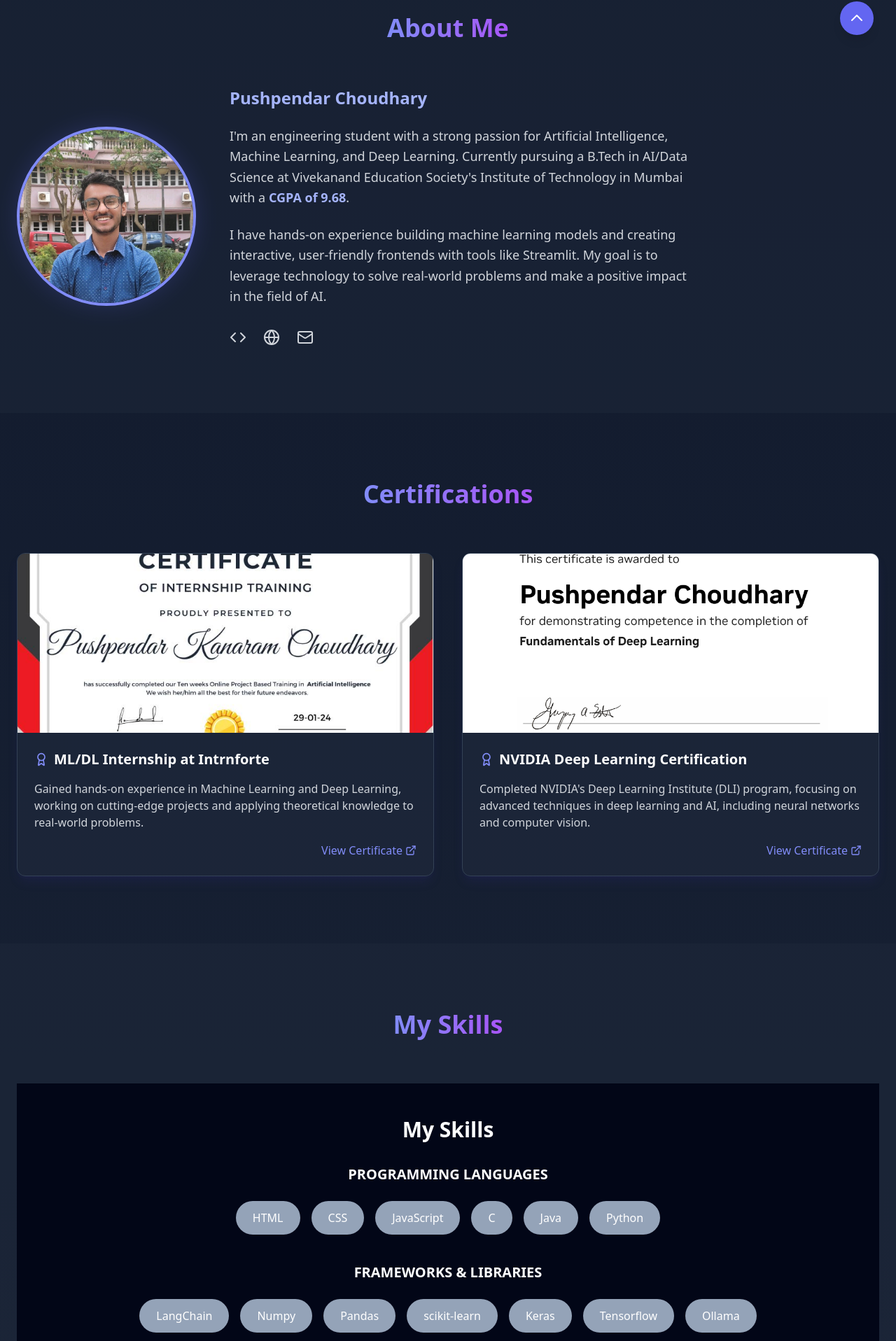
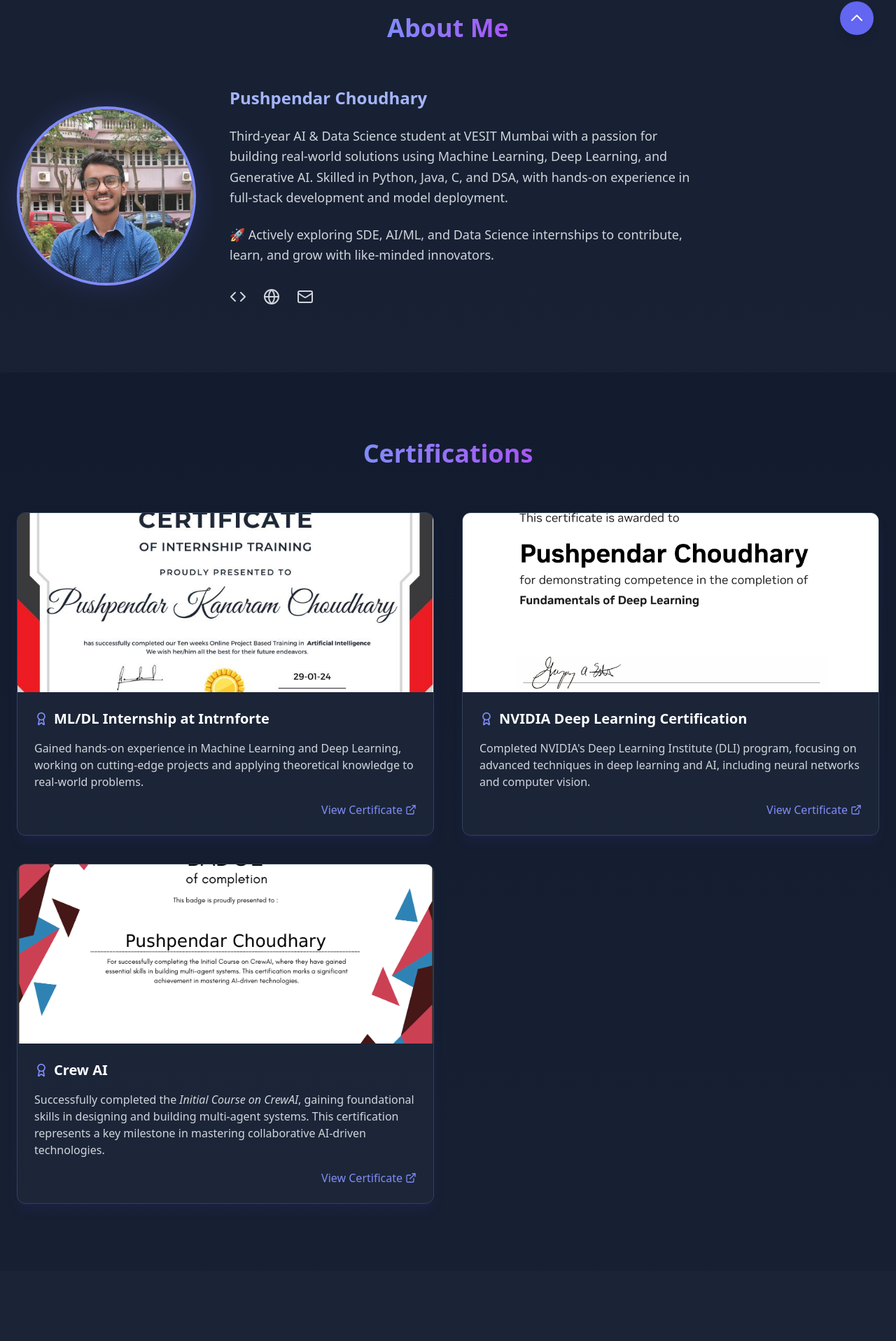
Before and after one commit to pushpendar881/PushpendarChoudhary, a React (Vite) app: page / in a window 1280 px wide. Shown: the part 718-2634 px from the top of the page at 70% size. Built offline with nearby package versions, Linux system fonts and the light colour scheme.

Commit message:
addition of certificate

```diff
--- a/src/pages/Home.jsx
+++ b/src/pages/Home.jsx
@@ -1,6 +1,7 @@
 import avatar from "../assets/OIP.jpg";
 import intern from "../assets/certificate.jpg";
 import nvidia from "../assets/Screenshot 2024-12-22 212105.png";
+import crewai from "../assets/Screenshot 2025-05-22 182315.png";
 import { useState, useEffect } from "react";
 import { Code, Award, Mail, ExternalLink, BookOpen, Globe, Cpu } from "lucide-react";
 import Footer from "./Footer"; // Maintaining your Footer component
@@ -220,14 +221,10 @@
                 <div className="max-w-2xl">
                   <h3 className="text-2xl font-bold mb-6 text-indigo-300">Pushpendar Choudhary</h3>
                   <p className="text-lg text-gray-300 mb-6 leading-relaxed">
-                    I'm an engineering student with a strong passion for Artificial Intelligence, Machine Learning, and Deep Learning.
-                    Currently pursuing a B.Tech in AI/Data Science at Vivekanand Education Society's Institute of Technology in Mumbai
-                    with a <span className="font-semibold text-indigo-300">CGPA of 9.68</span>.
+                  Third-year AI & Data Science student at VESIT Mumbai with a passion for building real-world solutions using Machine Learning, Deep Learning, and Generative AI. Skilled in Python, Java, C, and DSA, with hands-on experience in full-stack development and model deployment.
                   </p>
                   <p className="text-lg text-gray-300 leading-relaxed">
-                    I have hands-on experience building machine learning models and creating interactive,
-                    user-friendly frontends with tools like Streamlit. My goal is to leverage technology to solve
-                    real-world problems and make a positive impact in the field of AI.
+                  🚀 Actively exploring SDE, AI/ML, and Data Science internships to contribute, learn, and grow with like-minded innovators.
                   </p>
 
                   <div className="flex gap-6 mt-8">
@@ -237,7 +234,7 @@
                     <a href="#" className="text-gray-300 hover:text-indigo-400 transition-colors" aria-label="LinkedIn">
                       <Globe size={24} />
                     </a>
-                    <a href="#" className="text-gray-300 hover:text-indigo-400 transition-colors" aria-label="Email">
+                    <a href="https://mail.google.com/mail/?view=cm&fs=1&to=pushpendarchoudhary106@gmail.com" className="text-gray-300 hover:text-indigo-400 transition-colors" aria-label="Email">
                       <Mail size={24} />
                     </a>
                   </div>
@@ -274,10 +271,15 @@
                       and applying theoretical knowledge to real-world problems.
                     </p>
                     <div className="mt-4 flex justify-end">
-                      <button className="flex items-center gap-1 text-indigo-400 hover:text-indigo-300 transition-colors">
+                      <a
+                        href="https://drive.google.com/file/d/1BzsQZC9FMv_5UK-8_OskUgeYb0_HCDMY/view?usp=sharing"
+                        target="_blank"
+                        rel="noopener noreferrer"
+                        className="flex items-center gap-1 text-indigo-400 hover:text-indigo-300 transition-colors"
+                      >
                         <span>View Certificate</span>
                         <ExternalLink size={16} />
-                      </button>
+                      </a>
                     </div>
                   </div>
                 </div>
@@ -300,10 +302,44 @@
                       in deep learning and AI, including neural networks and computer vision.
                     </p>
                     <div className="mt-4 flex justify-end">
-                      <button className="flex items-center gap-1 text-indigo-400 hover:text-indigo-300 transition-colors">
+                      <a
+                        href="https://drive.google.com/file/d/1w8VHVR1gwMd0E8frEAtx8PFQxfmL4yA9/view?usp=drive_link"
+                        target="_blank"
+                        rel="noopener noreferrer"
+                        className="flex items-center gap-1 text-indigo-400 hover:text-indigo-300 transition-colors"
+                      >
                         <span>View Certificate</span>
                         <ExternalLink size={16} />
-                      </button>
+                      </a>
+                    </div>
+                  </div>
+                </div>
+                <div className="group bg-slate-800/70 rounded-xl overflow-hidden shadow-lg shadow-indigo-900/20 border border-slate-700 transform transition-transform hover:-translate-y-2">
+                  <div className="h-64 overflow-hidden">
+                    <img
+                      src={crewai}
+                      alt="NVIDIA Deep Learning Certification"
+                      className="w-full h-full object-cover transition-transform group-hover:scale-105"
+                    />
+                  </div>
+                  <div className="p-6">
+                    <div className="flex items-center gap-2 mb-4">
+                      <Award className="text-indigo-400" size={20} />
+                      <h3 className="text-xl font-bold">Crew AI</h3>
+                    </div>
+                    <p className="text-gray-300">
+                    Successfully completed the <em>Initial Course on CrewAI</em>, gaining foundational skills in designing and building multi-agent systems. This certification represents a key milestone in mastering collaborative AI-driven technologies.
+                    </p>
+                    <div className="mt-4 flex justify-end">
+                      <a
+                        href="https://drive.google.com/file/d/1uYksrzDqrA3Xx9xBTEWMgfFm1AQP751W/view?usp=sharing"
+                        target="_blank"
+                        rel="noopener noreferrer"
+                        className="flex items-center gap-1 text-indigo-400 hover:text-indigo-300 transition-colors"
+                      >
+                        <span>View Certificate</span>
+                        <ExternalLink size={16} />
+                      </a>
                     </div>
                   </div>
                 </div>
```
Also changed, not shown: src/assets/Screenshot 2025-05-22 182315.png (added).
